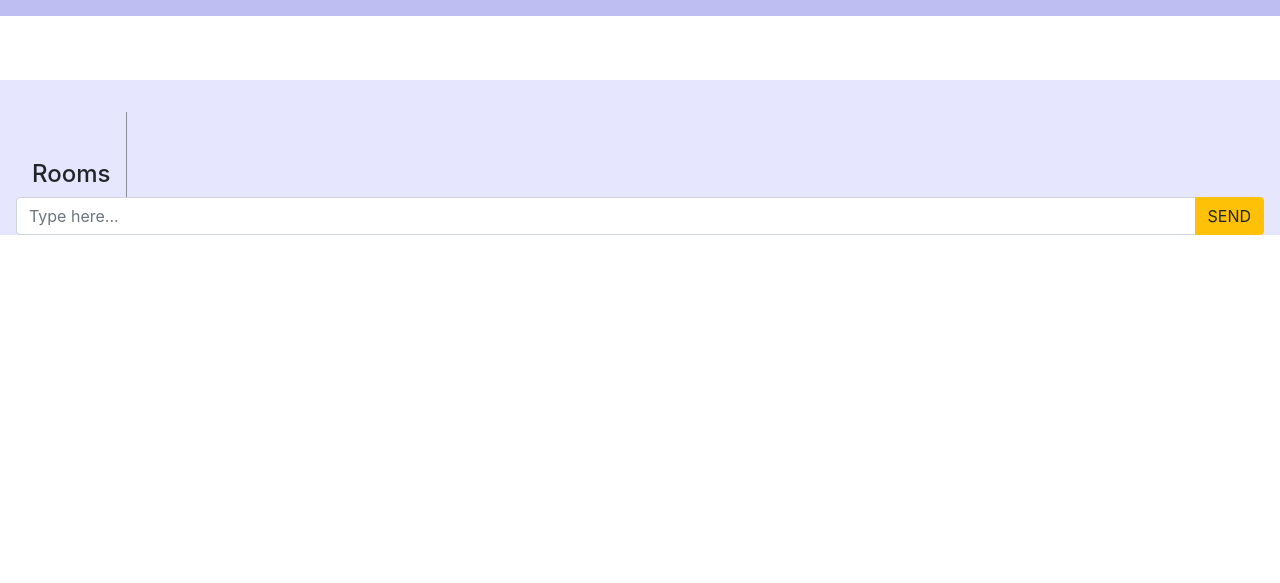
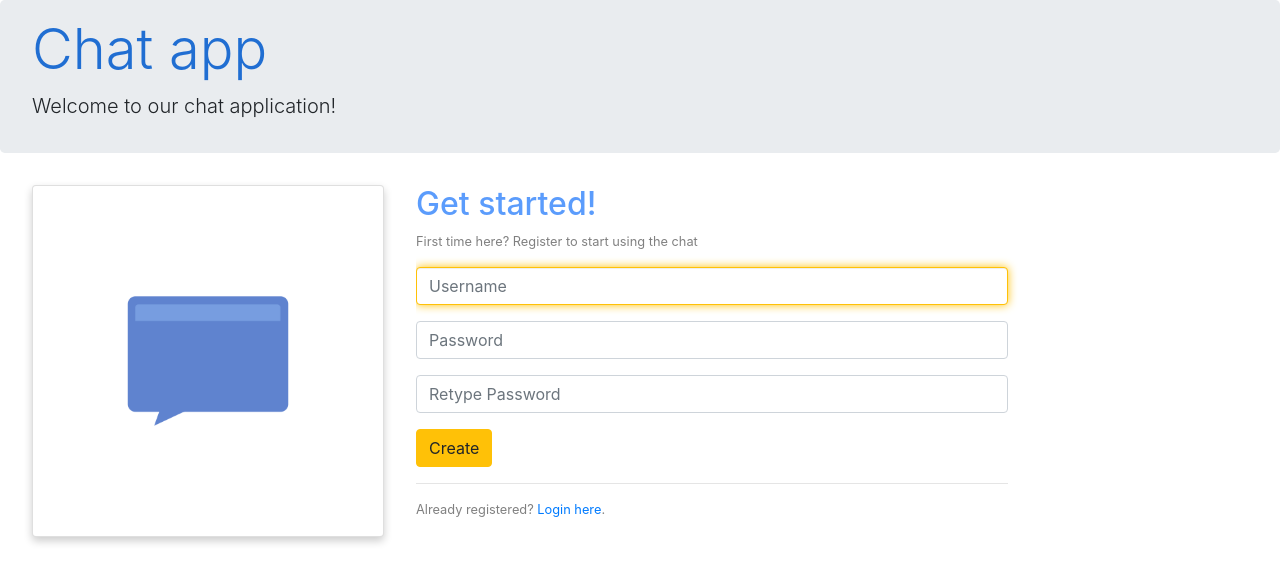
Before and after one commit to JulianaAsenova/Chat_app, a Flask app: page / in a window 1280 px wide. Shown: the top 583 px of the page. Run offline with Flask 2, Linux system fonts and the light colour scheme; some libraries are stand-ins or nearby versions.

Commit message:
Update index.html

```diff
--- a/templates/index.html
+++ b/templates/index.html
@@ -1,61 +1,23 @@
-<!DOCTYPE html>
-<html>
-  <head>
-	<mete charset="utf-8">
-	<meta name="viewport" content="width=device-width, initial-scale=1">
+{% from 'field-macro.html' import displayField %}
+{% extends "prelogin-layout.html" %}
 
-    <title>Chat_app</title>
+{% block title %}Register {% endblock title%}
 
-	<!-- Bootstrap -->
-        <link rel="stylesheet" href="https://stackpath.bootstrapcdn.com/bootstrap/4.1.3/css/bootstrap.min.css" integrity="sha384-MCw98/SFnGE8fJT3GXwEOngsV7Zt27NXFoaoApmYm81iuXoPkFOJwJ8ERdknLPMO" crossorigin="anonymous">
+{% block content %}
+        <h2>Get started!</h2>
+        <p>First time here? Register to start using the chat</p>
 
-	<!-- Custom css for chat pages -->
-    <link rel="stylesheet" type="text/css" href="{{ url_for('static', filename='styles/chat_style.css') }}">
+        <form action="{{ url_for('index') }}", method="POST">
+            {{ displayField(form.username, 'Username', autocomplete="off", autofocus=true) }}
+            {{ displayField(form.password, 'Password') }}
+            {{ displayField(form.confirm_pswd, 'Retype Password') }}
+            <div class="form-group">
+                <input type="submit" value="Create" class="btn btn-warning">
+            </div>
+            {{ form.csrf_token }}
+        </form>
 
-  </head>
-  <body>
-		<!-- Navigation bar -->
-    	<nav class="navbar navbar-expand-sm navbar-light fixed-top" style="background-color: #bebef3">
+        <hr>
 
-
-		</nav>
-
-	<div id="main section">
-		<!-- Room selection bar -->
-		<nav id="sidebar">
-        	<h4>Rooms</h4>
-
-        </nav>
-
-		<!-- Message area -->
-		<div id="rightside-pannel" style="background-color: #e6e6ff">
-
-			<!-- Display message -->
-			<div id="display-message-section">
-
-			</div>
-
-			<!--Imput message -->
-			<div id="input-area" class="input-group mb-3">
-				<input type="text" id="user_message" class="form-control" placeholder="Type here..." aria-label="Type a message" aria-describedby="basic-addon2" autocomplete="off">
-				<div class="input-group-append">
-                	<button id="send_message" class="btn btn-warning" type="button">SEND</button>
-                </div>
-			</div>
-    	</div>
-
-	</div>
-
-	<!--Sockeetio JS -->
-	<script src="//cdnjs.cloudflare.com/ajax/libs/socket.io/2.2.0/socket.io.js" integrity="sha256-yr4fRk/GU1ehYJPAs8P4JlTgu0Hdsp4ZKrx8bDEDC3I=" crossorigin="anonymous"></script>
-
-
-	<!-- Custom SocketIO JS -->
-	<script src ="{{url_for('static', filename = 'script/socketio.js')}}"></script>
-
-    </body>
-</html>
-
-
-  </body>
-  </html>
+        <p>Already registered? <a href={{url_for('login')}}>Login here</a>.</p>
+{% endblock %}
```
